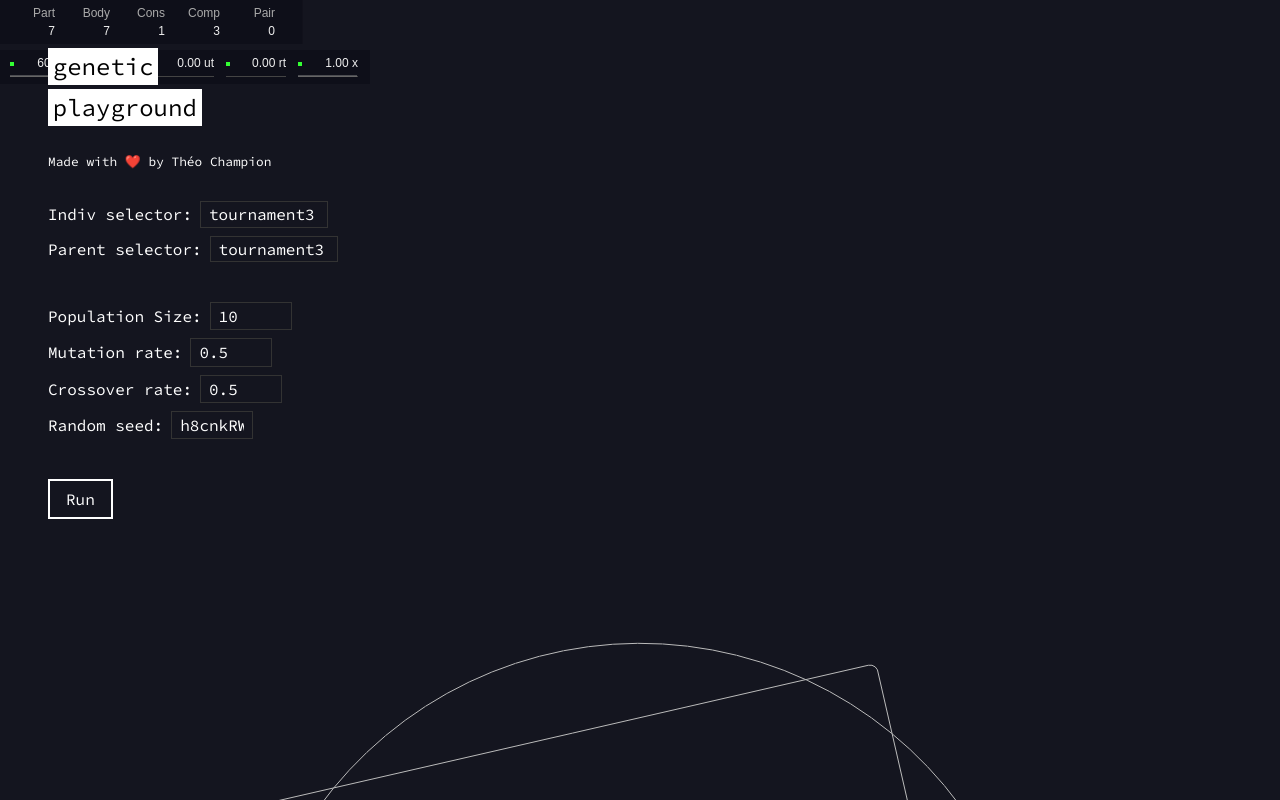
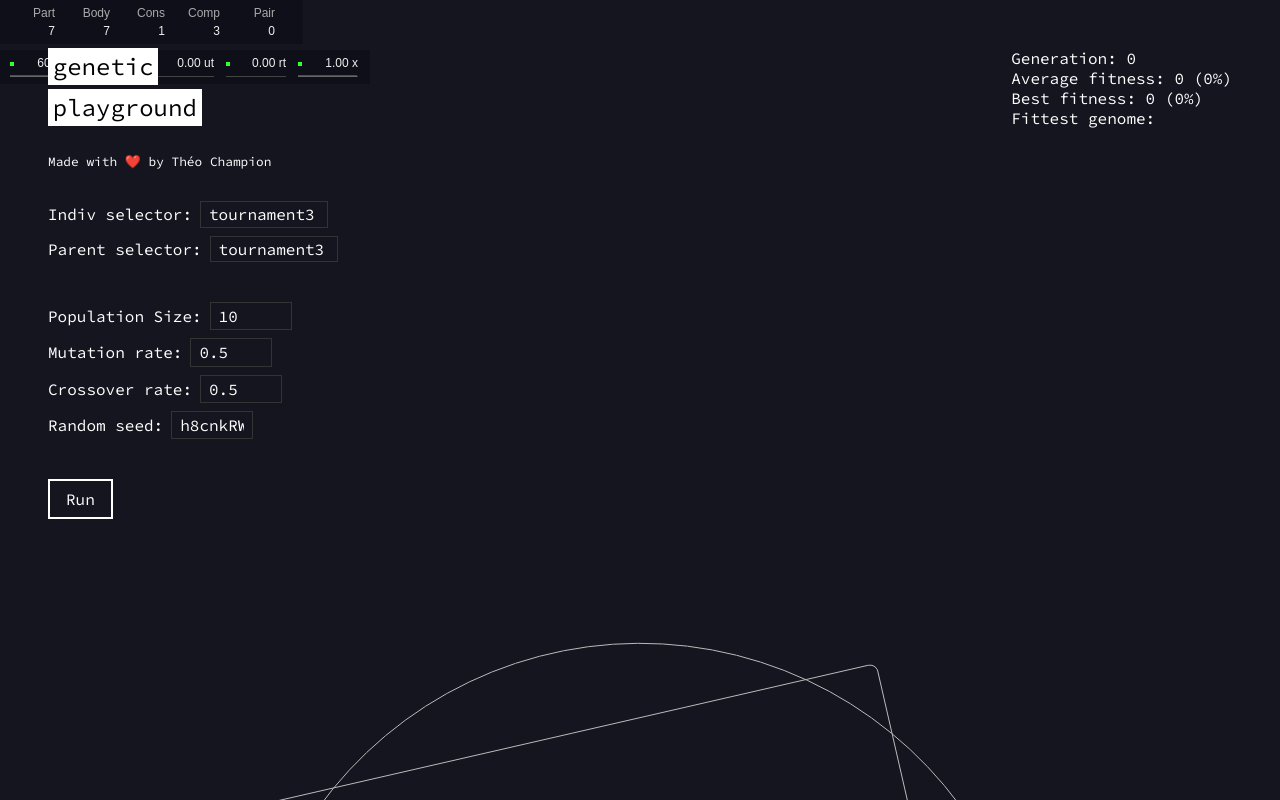
Before and after one commit to tzvc/genetic-playground, a React (Create React App) app: page / in a window 1280 px wide. Built offline with nearby package versions, Linux system fonts and the light colour scheme.

Commit message:
:lipstick: Create UI layout for vis

```diff
--- a/src/App.js
+++ b/src/App.js
@@ -8,6 +8,7 @@ import { seed, mutate, crossover } from "./genetic/genetic_config";
 // components
 import SimulatorRenderer from "./simulator/simulator_renderer";
 import Logo from "./components/logo";
+import StatLine from "./components/stat_line";
 import Overlay from "./components/overlay";
 import SettingsPanel from "./components/settings_panel";
 import SettingInputLine from "./components/setting_input";
@@ -36,8 +37,18 @@ export default class App extends Component {
 			mutation_rate: 0.5,
 			crossover_rate: 0.5,
 			random_seed: "h8cnkRWfbI",
-			// internal
-			simulationRunning: false
+			// simulation
+			simulationRunning: false,
+			generation: 0,
+			average_fitness: 0.0,
+			average_fitness_evol: 0.0,
+			best_fitness: 0.0,
+			best_fitness_evol: 0.0,
+			best_pid_settings: {
+				k_p: 0,
+				k_i: 0,
+				k_d: 0
+			}
 		};
 		this.geneticEngine = new Genetic();
 		this.simulatorEngine = new SimulatorEngine();
@@ -144,7 +155,16 @@ export default class App extends Component {
 							{this.state.simulationRunning ? "Stop" : "Run"}
 						</Button>
 					</SettingsPanel>
-					<VisPanel />
+					<VisPanel>
+						<StatLine>{`Generation: ${this.state.generation}`}</StatLine>
+						<StatLine>{`Average fitness: ${this.state.average_fitness} (${
+							this.state.average_fitness_evol
+						}%)`}</StatLine>
+						<StatLine>{`Best fitness: ${this.state.best_fitness} (${
+							this.state.best_fitness_evol
+						}%)`}</StatLine>
+						<StatLine>{`Fittest genome:`}</StatLine>
+					</VisPanel>
 				</Overlay>
 
 				<SimulatorRenderer engine={this.simulatorEngine.engine} />
--- /dev/null
+++ b/src/components/stat_line.js
@@ -0,0 +1,10 @@
+import React from "react";
+import styled from "styled-components";
+
+const StatLine = styled.div`
+	font-size: 1em;
+	color: white;
+	font-family: "Source Code Pro", monospace;
+`;
+
+export default StatLine;
```
